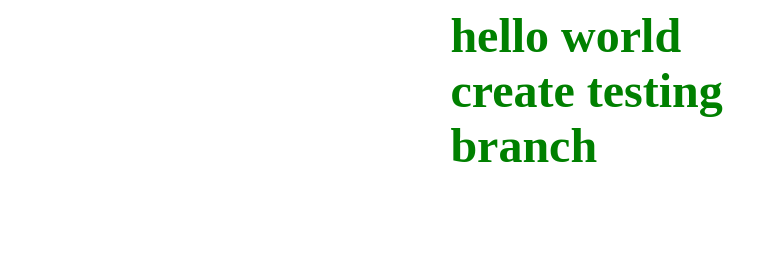
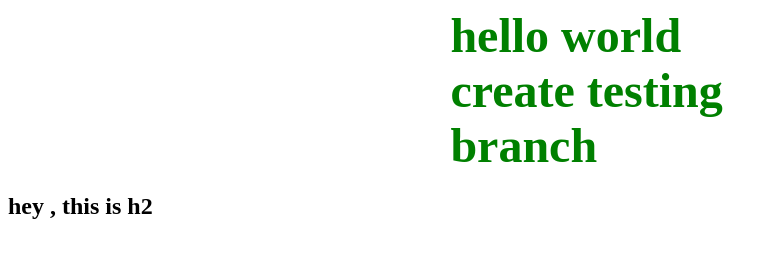
Before and after one commit to developer1jstechno/new-local, a plain HTML site: page index.html in a window 1280 px wide. Shown: the whole page, without its empty margins (0-778 px from the left). Drawn offline with Linux system fonts and the light colour scheme.

Commit message:
add h2 in index

```diff
--- a/index.html
+++ b/index.html
@@ -10,5 +10,6 @@
 <body>
     <h1>hello world</h2>
         <h1>create testing branch</h1>
+        <h2>hey , this is h2</h2>
 </body>
 </html>
```
